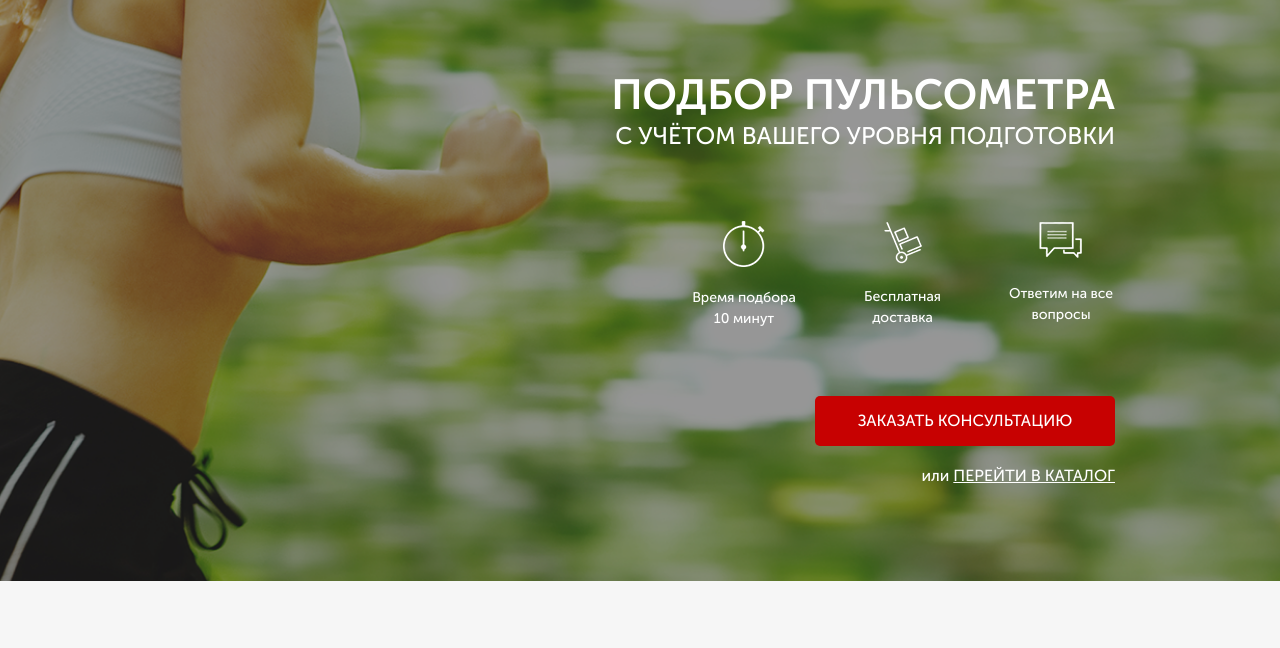
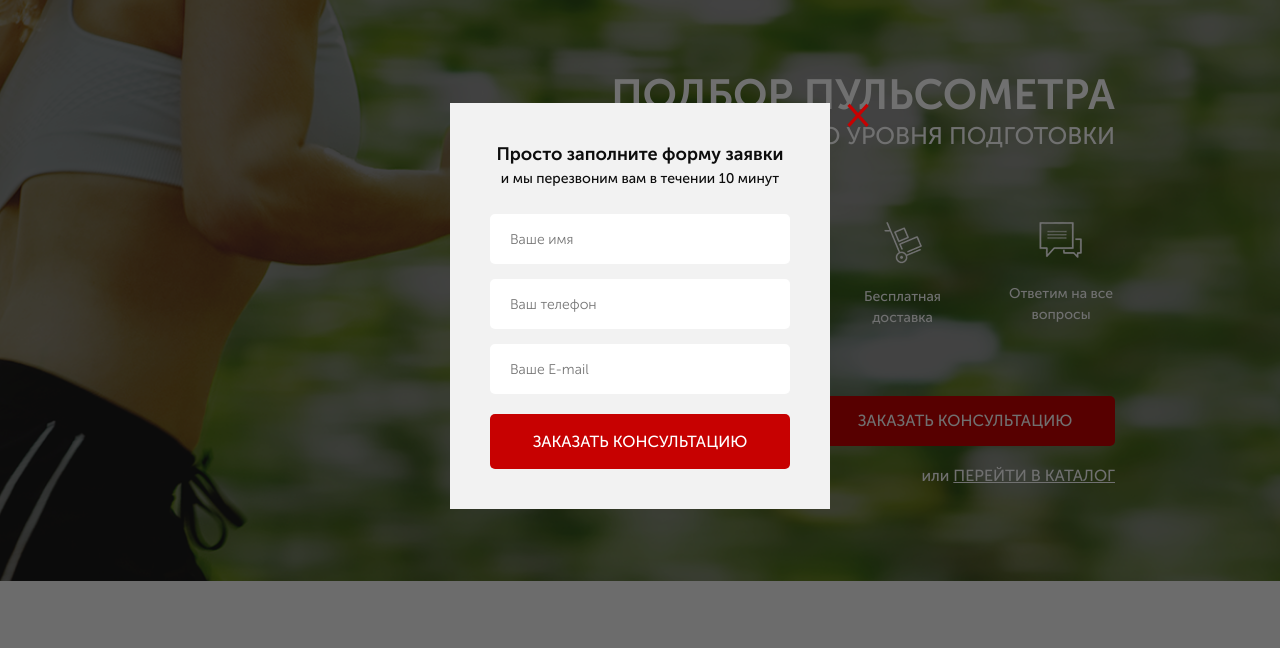
Before and after one commit to tlmnnk/Pulse, a website: page src/index.html in a window 1280 px wide. Both pictures are taken after a click on the button "ЗАКАЗАТЬ ЗВОНОК". Shown: the part 94-742 px from the top of the page. Drawn offline with nearby package versions, Linux system fonts and the light colour scheme.

Commit message:
complete modals popup section

```diff
--- a/src/index.html
+++ b/src/index.html
@@ -25,7 +25,7 @@
                 </div>
                 <div class="header__contacts">
                     <a href="#" class="header__phone">+7 (499) 922-89-74</a>
-                    <button class="button">заказать звонок</button>
+                    <button data-modal="consultation" class="button">заказать звонок</button>
                 </div>
             </header>
 
@@ -51,7 +51,7 @@
                     </div>
                 </div>
 
-                <button class="button button_main">заказать кОНСУЛЬТАЦИЮ</button>
+                <button data-modal="consultation" class="button button_main">заказать кОНСУЛЬТАЦИЮ</button>
                 <div class="promo__link">
                     или
                     <a href="#">ПЕРЕЙТИ В КАТАЛОГ</a>
@@ -170,7 +170,7 @@
                     <div class="catalog-item__wrapper">
                         <div class="catalog-item__content catalog-item__content_active">
                             <img src="img/pulsometr.png" alt="pulsometr" class="catalog-item__img">
-                            <div class="catalog-item__subtitle">Пульсометр Polar FT1</div>
+                            <div class="catalog-item__subtitle">Пульсометр Suunto M2</div>
                             <div class="catalog-item__descr">Для первых шагов в тренировках, основанных на сердечном ритме</div>
                             <a href="" class="catalog-item__link">ПОДРОБНЕЕ</a>
                         </div>
@@ -408,6 +408,41 @@
         </div>
     </footer>
 
+    <div class="overlay">
+        <div class="modal" id="consultation">
+            <div class="modal__close">&times;</div>
+            <div class="modal__subtiitle">Просто заполните форму заявки</div>
+            <div class="modal__descr">и мы перезвоним вам в течении 10 минут</div>
+            <form class="feed-form feed-form_mt25" action="#">
+                <input name="name" required placeholder="Ваше имя" type="text">
+                <input name="phone" required placeholder="Ваш телефон" type="text">
+                <input name="email" required placeholder="Ваше E-mail" type="email">
+
+                <button class="button button_submit">Заказать консультацию</button>
+            </form>
+        </div>
+
+        <div class="modal" id="order">
+            <div class="modal__close">&times;</div>
+            <div class="modal__subtiitle">Ваш заказ</div>
+            <div class="modal__descr">пульсометр Polar FT1</div>
+            <form class="feed-form feed-form_mt25" action="#">
+                <input name="name" required placeholder="Ваше имя" type="text">
+                <input name="phone" required placeholder="Ваш телефон" type="text">
+                <input name="email" required placeholder="Ваше E-mail" type="email">
+
+                <button class="button button_submit">Купить</button>
+            </form>
+        </div>
+
+        <div class="modal modal_mini" id="thanks">
+            <div class="modal__close">&times;</div>
+            <div class="modal__subtiitle">Спасибо за вашу заявку!</div>
+            <div class="modal__descr">Наш менеджер свяжется с вами в ближайшее время!</div>
+
+        </div>
+    </div>
+
 <script type="text/javascript" src="https://code.jquery.com/jquery-1.11.0.min.js"></script>
 <script type="text/javascript" src="https://code.jquery.com/jquery-migrate-1.2.1.min.js"></script>
 <!-- <script src="js/slick.min.js"></script> -->
--- a/src/js/script.js
+++ b/src/js/script.js
@@ -19,6 +19,20 @@
 
 toggleSlide('.catalog-item__link');
 toggleSlide('.catalog-item__back');
+
+    $('[data-modal=consultation]').on('click', function() {
+        $('.overlay, #consultation').fadeIn();
+    });
+    $('.modal__close').on('click', function() {
+        $('.overlay, #consultation, #thaks, #order').fadeOut();
+    });
+
+    $('.button_mini').each(function(i) {
+        $(this).on('click', function() {
+            $('#order .modal__descr').text($('.catalog-item__subtitle').eq(i).text());
+            $('.overlay,  #order').fadeIn();
+        });
+    });
  });
 
 var slider = tns({
--- a/src/sass/blocks/_buttons.sass
+++ b/src/sass/blocks/_buttons.sass
@@ -8,6 +8,7 @@
     font-size: 12px
     font-weight: 500
     text-transform: uppercase
+    cursor: pointer
     &_main
         width: 300px
         height: 50px
--- a/src/sass/blocks/_forms.sass
+++ b/src/sass/blocks/_forms.sass
@@ -15,3 +15,5 @@
         font-weight: 300
         &:nth-child(3)
             margin-bottom: 20px
+    &_mt25
+        margin-top: 25px
--- /dev/null
+++ b/src/sass/blocks/_modal.sass
@@ -0,0 +1,39 @@
+.overlay
+    display: none
+    position: fixed
+    width: 100%
+    height: 100%
+    top: 0
+    background: rgba(0, 0, 0, .56)
+    .modal
+        position: absolute
+        top: 50%
+        left: 50%
+        transform: translate(-50%, -50%)
+        width: 380px
+        min-height: 400px
+        background-color: #f2f2f2
+        padding: 38px 40px 40px 40px
+        &__close
+            position: absolute
+            top: 0
+            right: -40px
+            font-size: 41px
+            line-height: 21px
+            color: $main-color
+            cursor: pointer
+        &__subtiitle
+            color: #0d0d0d
+            font-size: 18px
+            font-weight: 700
+            text-align: center
+        &__descr
+            color: #0d0d0d
+            font-size: 14px
+            font-weight: 500
+            text-align: center
+        &_mini
+            min-height: 140px
+
+#consultation, #order, #thanks
+    display: none
--- a/src/sass/style.sass
+++ b/src/sass/style.sass
@@ -19,3 +19,4 @@
 @import "blocks/carousel"
 @import "blocks/catalog"
 @import "blocks/footer"
+@import "blocks/modal"
```
Also changed, not shown: src/css/style.min.css.
